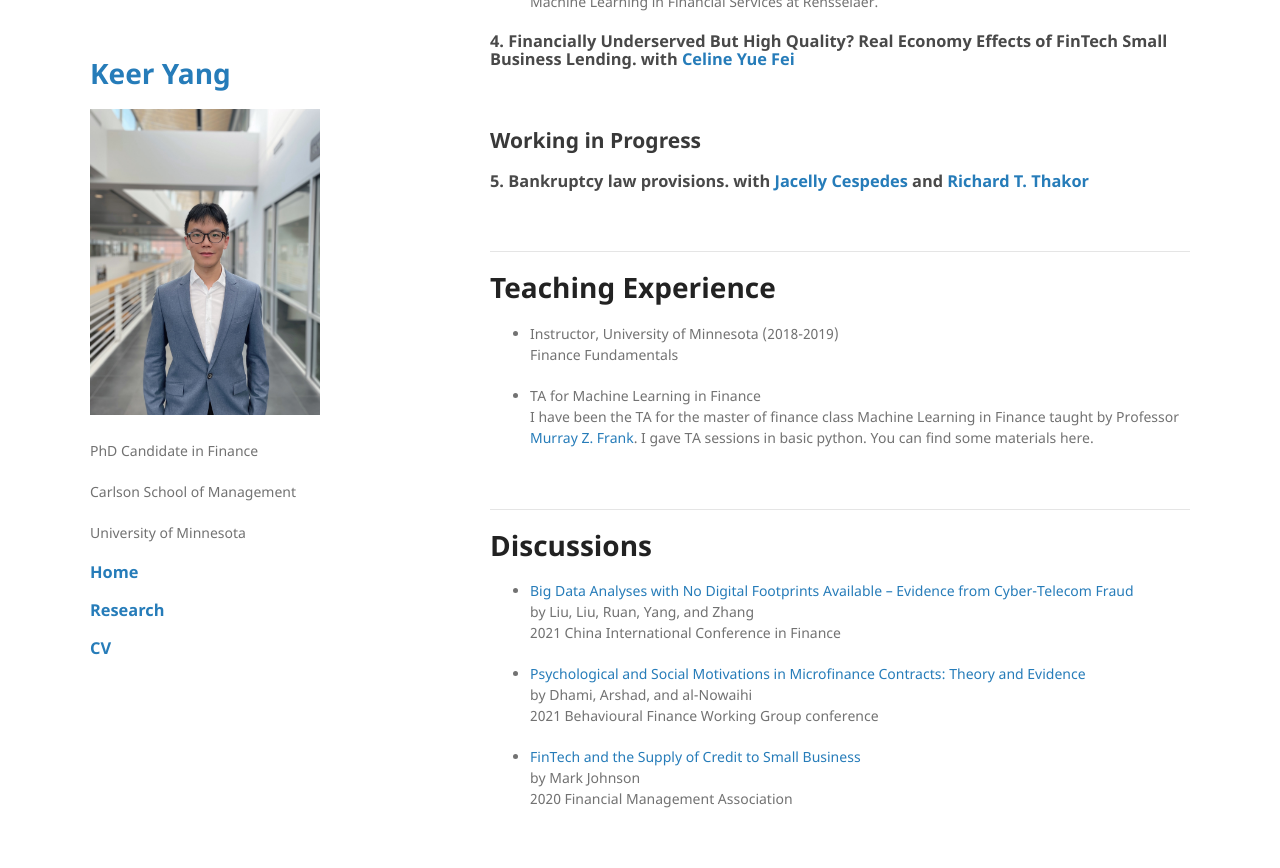
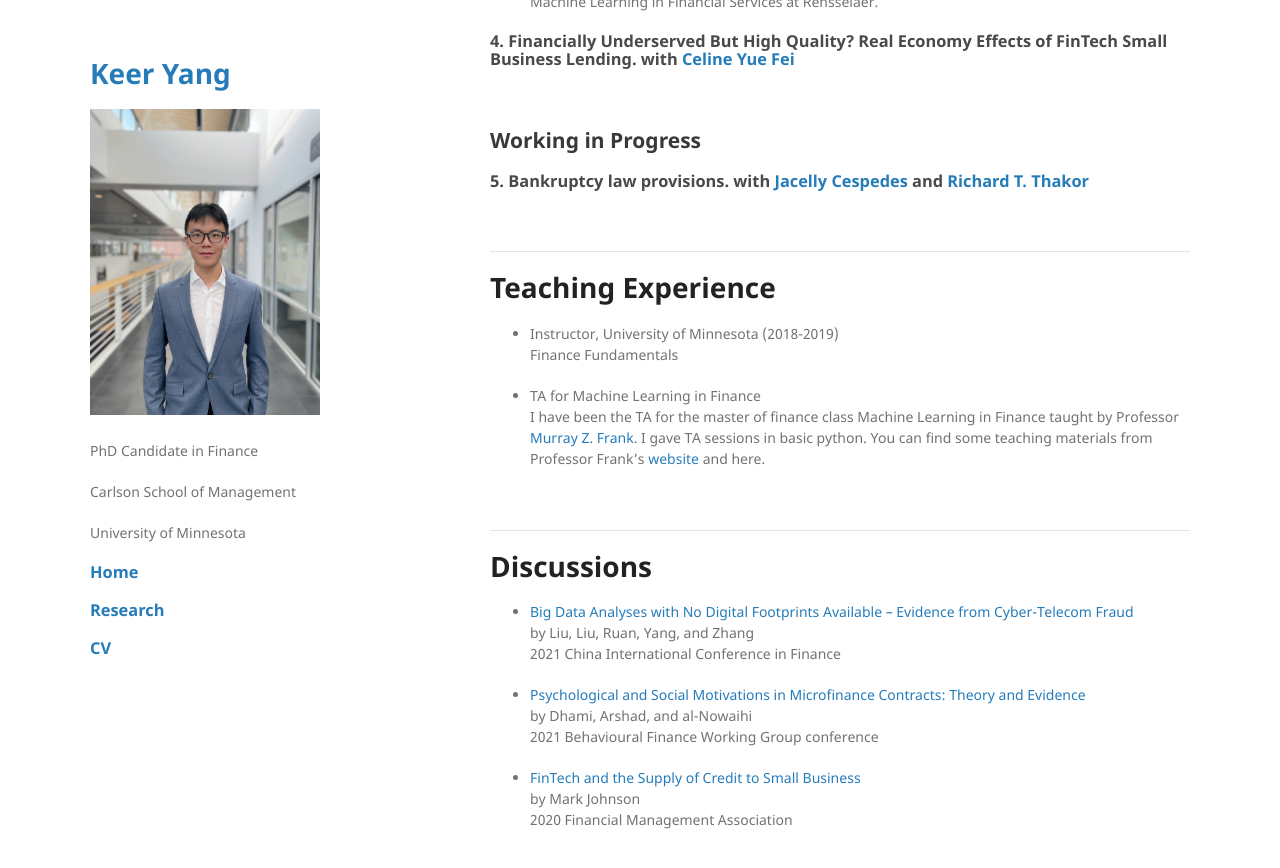
Before and after one commit to keeryang/keeryang.github.io, a Jekyll site: the page built from index.md, in a window 1280 px wide and 900 px high, scrolled down 717 px. Shown: the top 868 px of the window. Built offline with Jekyll 4.4.1, drawn with Linux system fonts in a browser that asks for light colours; the repository's description, which GitHub fills in, is left out; our own code applies the rules of GitHub Pages for plain Markdown files.

Commit message:
Update index.md

```diff
--- a/index.md
+++ b/index.md
@@ -48,7 +48,7 @@
     Finance Fundamentals
 
 *   TA for Machine Learning in Finance <br/>
-    I have been the TA for the master of finance class Machine Learning in Finance taught by Professor [Murray Z. Frank](https://mzfrank.github.io/myweb/). I gave TA sessions in basic python. You can find some materials here.
+    I have been the TA for the master of finance class Machine Learning in Finance taught by Professor [Murray Z. Frank](https://mzfrank.github.io/myweb/). I gave TA sessions in basic python. You can find some teaching materials from Professor Frank's [website](https://mzfrank.github.io/myweb/) and here.
 
 
 <br />
```
